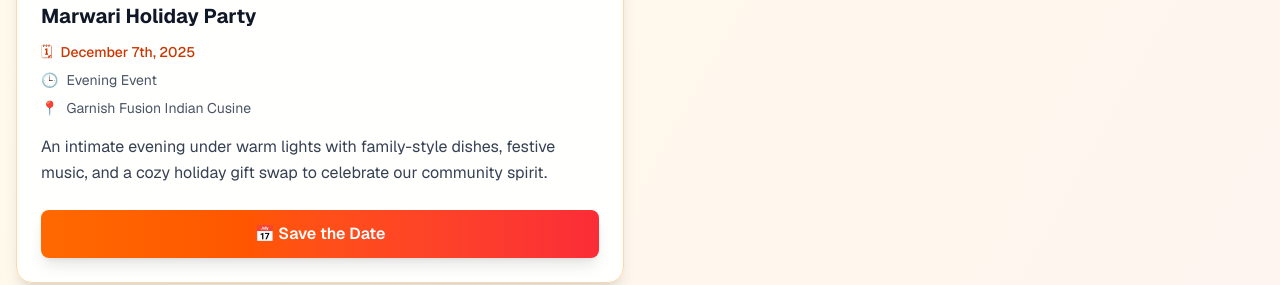
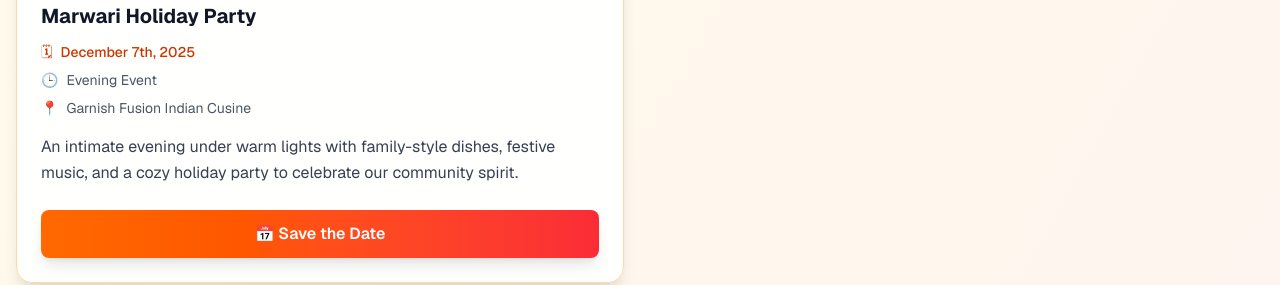
Before and after one commit to rsodani28/marwadi-community-colorado, a Next.js app: page /events in a window 1280 px wide. Shown: the part 840-1125 px from the top of the page. Built offline with nearby package versions, Linux system fonts and the light colour scheme.

Commit message:
Update holiday party description

```diff
--- a/src/pages/events.tsx
+++ b/src/pages/events.tsx
@@ -29,7 +29,7 @@ export default function Events() {
       time: "Evening Event",
       location: "Garnish Fusion Indian Cusine",
       category: "social",
-      description: "An intimate evening under warm lights with family-style dishes, festive music, and a cozy holiday gift swap to celebrate our community spirit.",
+      description: "An intimate evening under warm lights with family-style dishes, festive music, and a cozy holiday party to celebrate our community spirit.",
       families: "40 families",
       photosLink: "#",
       status: "upcoming",
```
